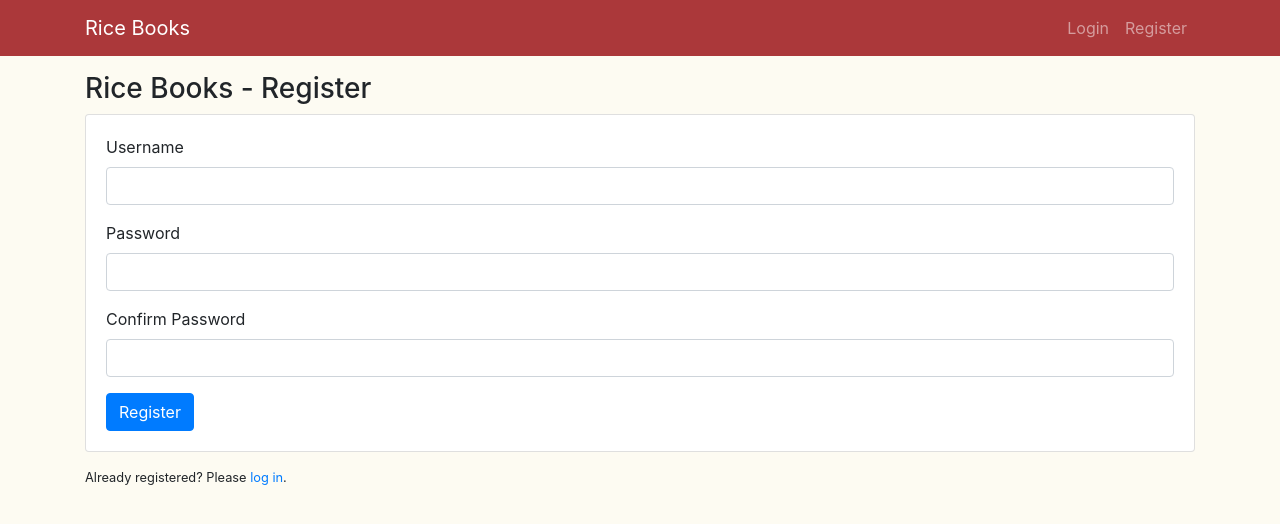
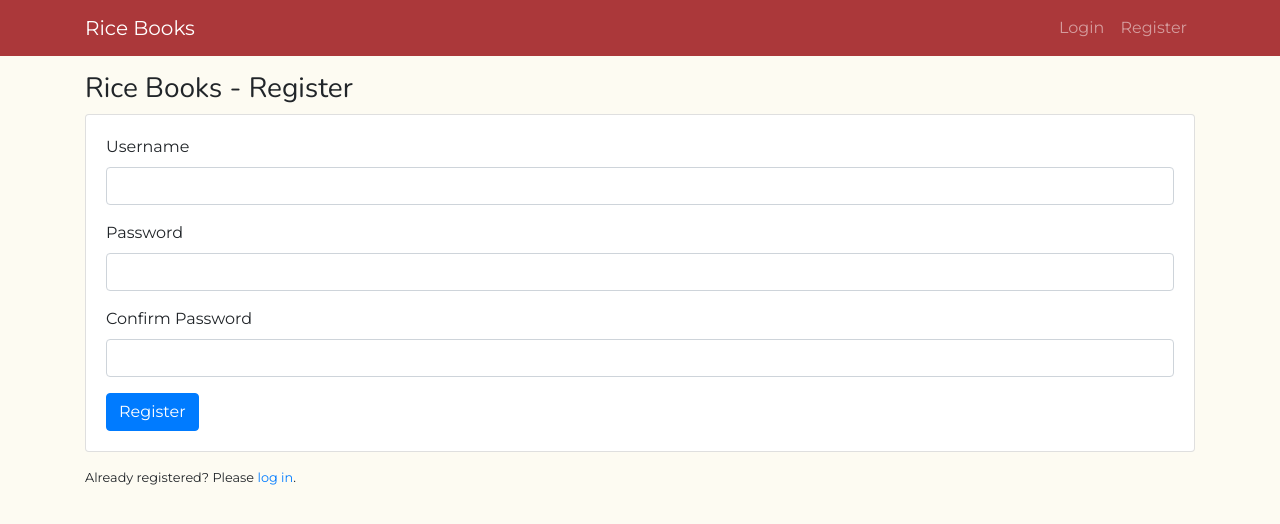
Before and after one commit to msmiki1218/c50web-project1, a Flask app: page /register in a window 1280 px wide. Shown: the top 524 px of the page. Run offline with Flask 2, Linux system fonts and the light colour scheme; some libraries are stand-ins or nearby versions.

Commit message:
updated fonts

```diff
--- a/static/styles.css
+++ b/static/styles.css
@@ -1,5 +1,10 @@
 body {
   background-color: #fdfbf2;
+  font-family: 'Montserrat', sans-serif;
+}
+
+h1, h2, h3, h4, h5, h6 {
+  font-family: 'Nunito', sans-serif;
 }
 
 .bg-nav-color {
--- a/static/styles.sass
+++ b/static/styles.sass
@@ -3,6 +3,10 @@ $light-color: #fdfbf2
 
 body
   background-color: $light-color
+  font-family: 'Montserrat', sans-serif
+
+h1, h2, h3, h4, h5, h6
+  font-family: 'Nunito', sans-serif
 
 .bg-nav-color
   background-color: $dark-color
--- a/templates/layout.html
+++ b/templates/layout.html
@@ -9,6 +9,9 @@
   <!-- bootstrap CDN -->
   <link rel="stylesheet" href="https://stackpath.bootstrapcdn.com/bootstrap/4.3.1/css/bootstrap.min.css"
     integrity="sha384-ggOyR0iXCbMQv3Xipma34MD+dH/1fQ784/j6cY/iJTQUOhcWr7x9JvoRxT2MZw1T" crossorigin="anonymous" />
+
+  <!-- google fonts -->
+  <link href="https://fonts.googleapis.com/css?family=Montserrat|Nunito&display=swap" rel="stylesheet">
 
   <!-- my style sheet -->
   <link rel="stylesheet" href="{{ url_for('static', filename='styles.css') }}" />
```
Also changed, not shown: 2 other files.
